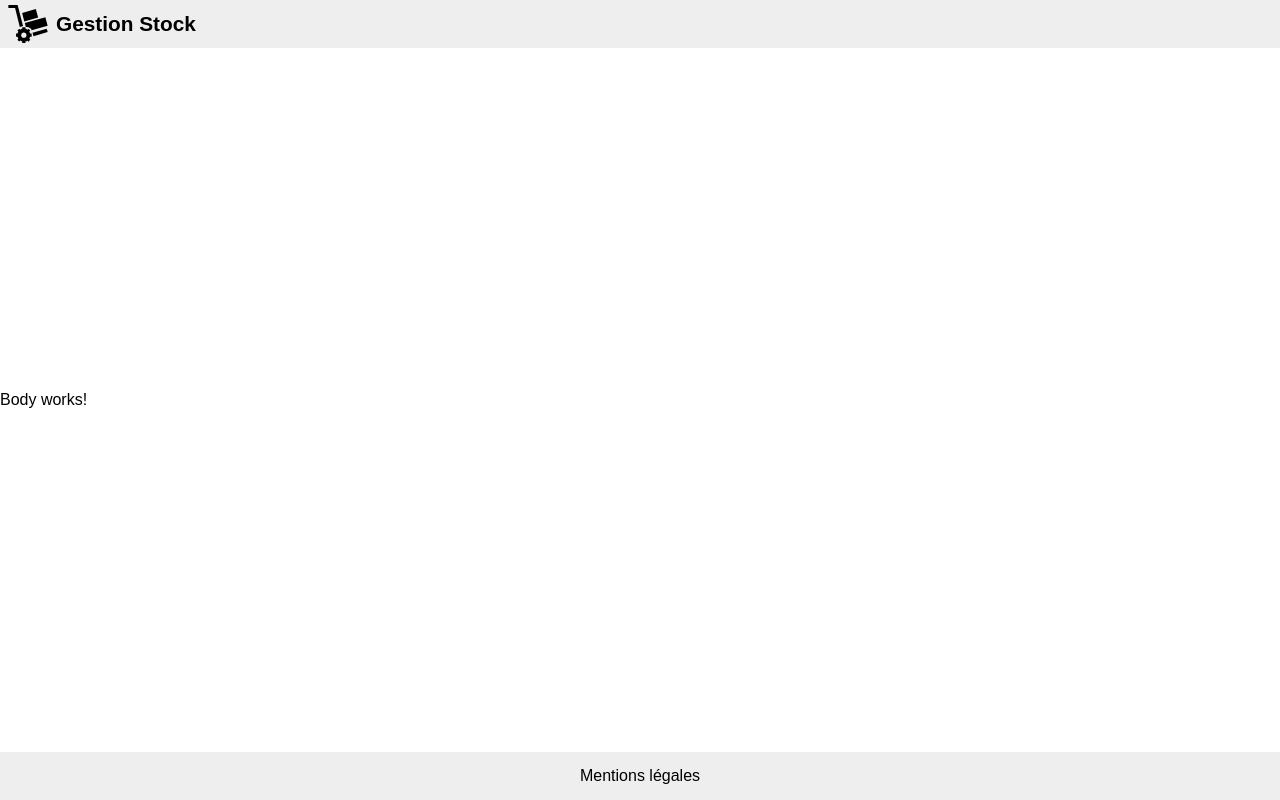
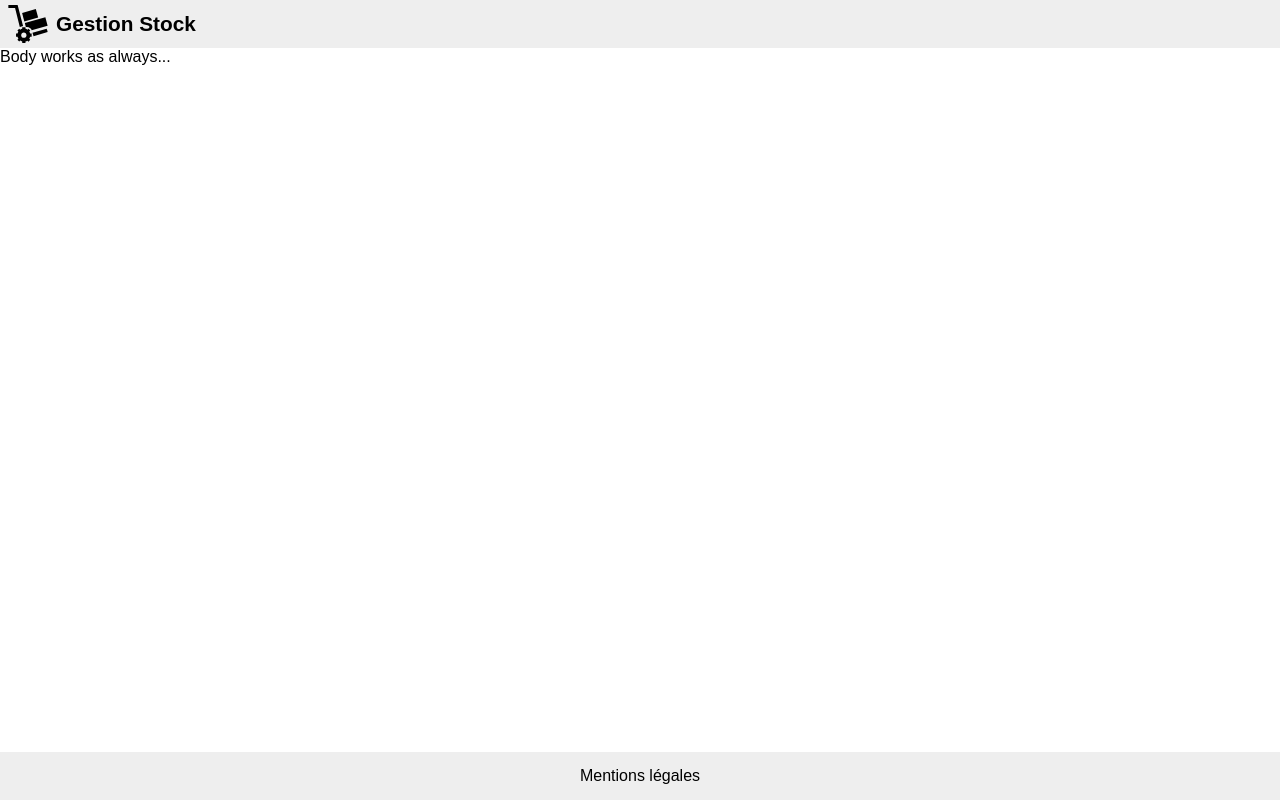
Before and after one commit to jlg-formation/vjs-mai-2023, a Vue app in the folder front/: page / in a window 1280 px wide. Built offline with nearby package versions, Linux system fonts and the light colour scheme.

Commit message:
dev: body take all the space

```diff
--- a/front/src/components/layout/BodyLayout.vue
+++ b/front/src/components/layout/BodyLayout.vue
@@ -1,11 +1,11 @@
-<script setup lang="ts">
-
-</script>
+<script setup lang="ts"></script>
 
 <template>
-  <p>Body works!</p>
+  <div class="body">Body works as always...</div>
 </template>
 
-<style scoped>
-
+<style scoped lang="scss">
+div.body {
+  flex: 1;
+}
 </style>
```
